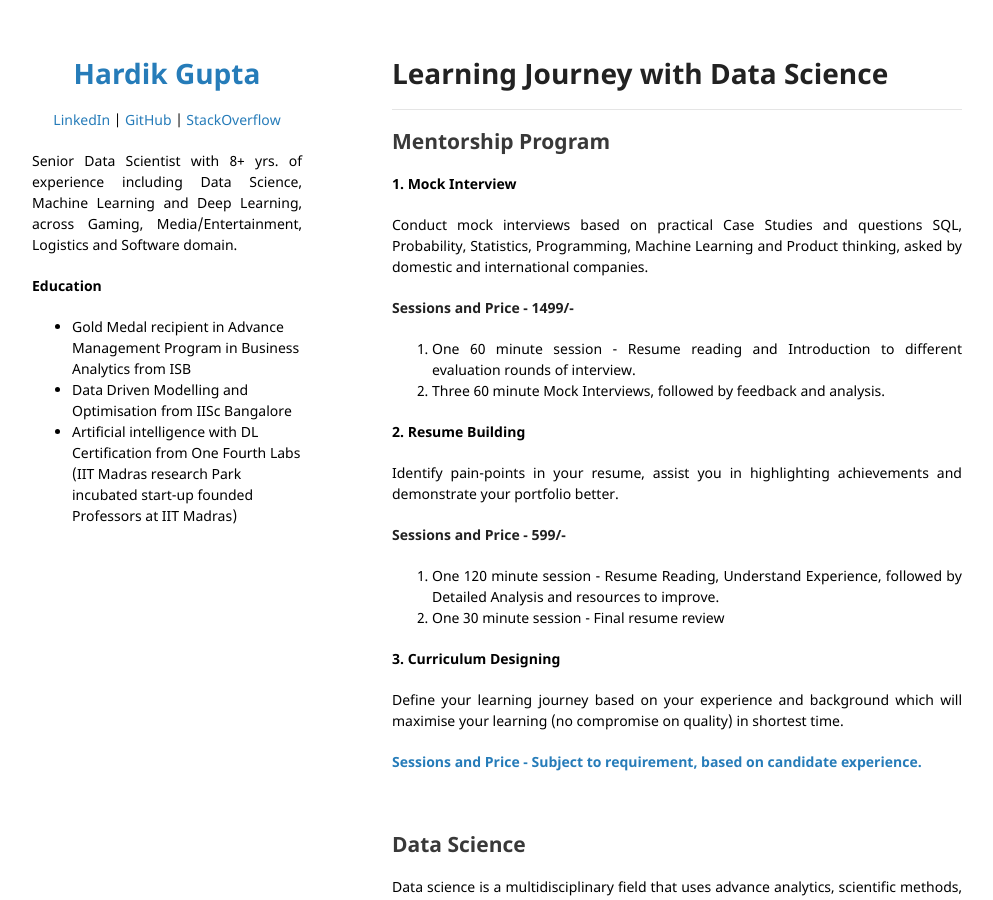
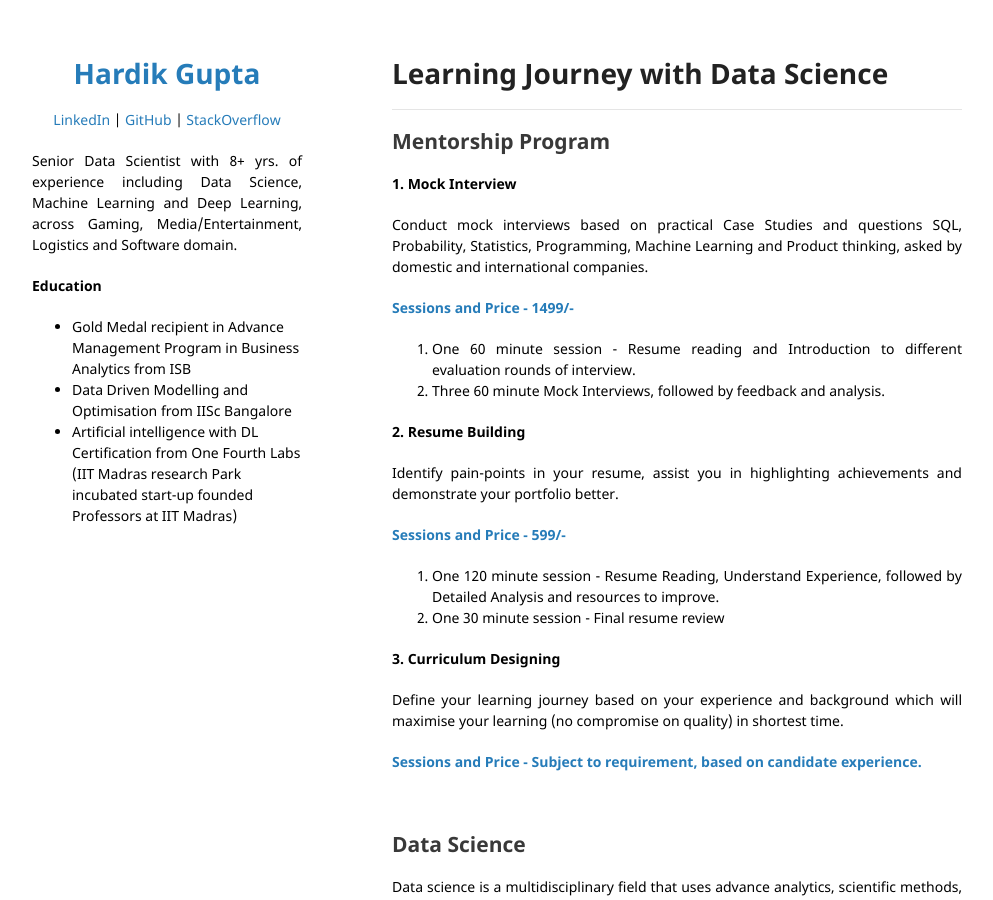
Before and after one commit to HardikLGupta/portfolio, a Jekyll site: the page built from index.md, in a window 1280 px wide and 900 px high. Shown: the whole window, without its empty margins (143-1136 px from the left). Built offline with Jekyll 4.4.1, drawn with Linux system fonts in a browser that asks for light colours; our own code applies the rules of GitHub Pages for plain Markdown files.

Commit message:
Update index.md

```diff
--- a/index.md
+++ b/index.md
@@ -4,14 +4,14 @@
 
 <p style="font-weight:bold"> 1. Mock Interview </p><p>Conduct mock interviews based on practical Case Studies and questions SQL, Probability, Statistics, Programming, Machine Learning and Product thinking, asked by domestic and international companies.</p>
 
-**Sessions and Price - 1499/-**
+<p style="font-weight:bold; color: #267CB9;"> Sessions and Price - 1499/- </p>
 1. One 60 minute session - Resume reading and Introduction to different evaluation rounds of interview.
 2. Three 60 minute Mock Interviews, followed by feedback and analysis.
 
 
 <p style="font-weight:bold"> 2. Resume Building </p><p>Identify pain-points in your resume, assist you in highlighting achievements and demonstrate your portfolio better.</p>
 
-**Sessions and Price - 599/-**
+<p style="font-weight:bold; color: #267CB9;"> Sessions and Price - 599/-</p>
 1. One 120 minute session - Resume Reading, Understand Experience, followed by Detailed Analysis and resources to improve.
 2. One 30 minute session - Final resume review
 
@@ -41,4 +41,4 @@ While this journey has been very rewarding, I realised all of this which I learn
 1. Email at **guptahardik21@gmail.com** and I will connect with you within 24hours.
 2. We can also on <a href="https://www.linkedin.com/in/hardiklgupta/">LinkedIn</a>
 3. Based on requirements, we'll get started within 3-5 days.
-<br><br>
+<br>
```
